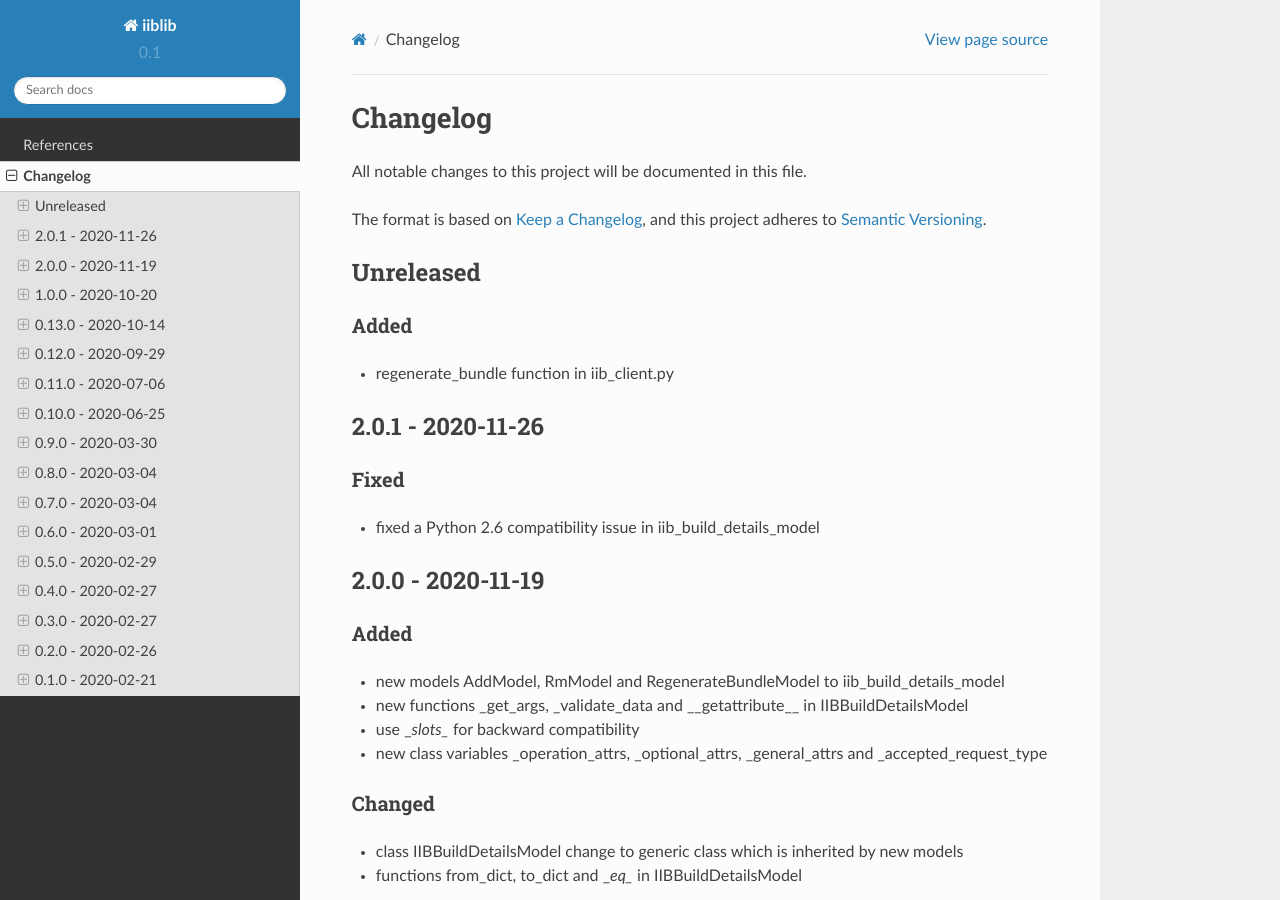
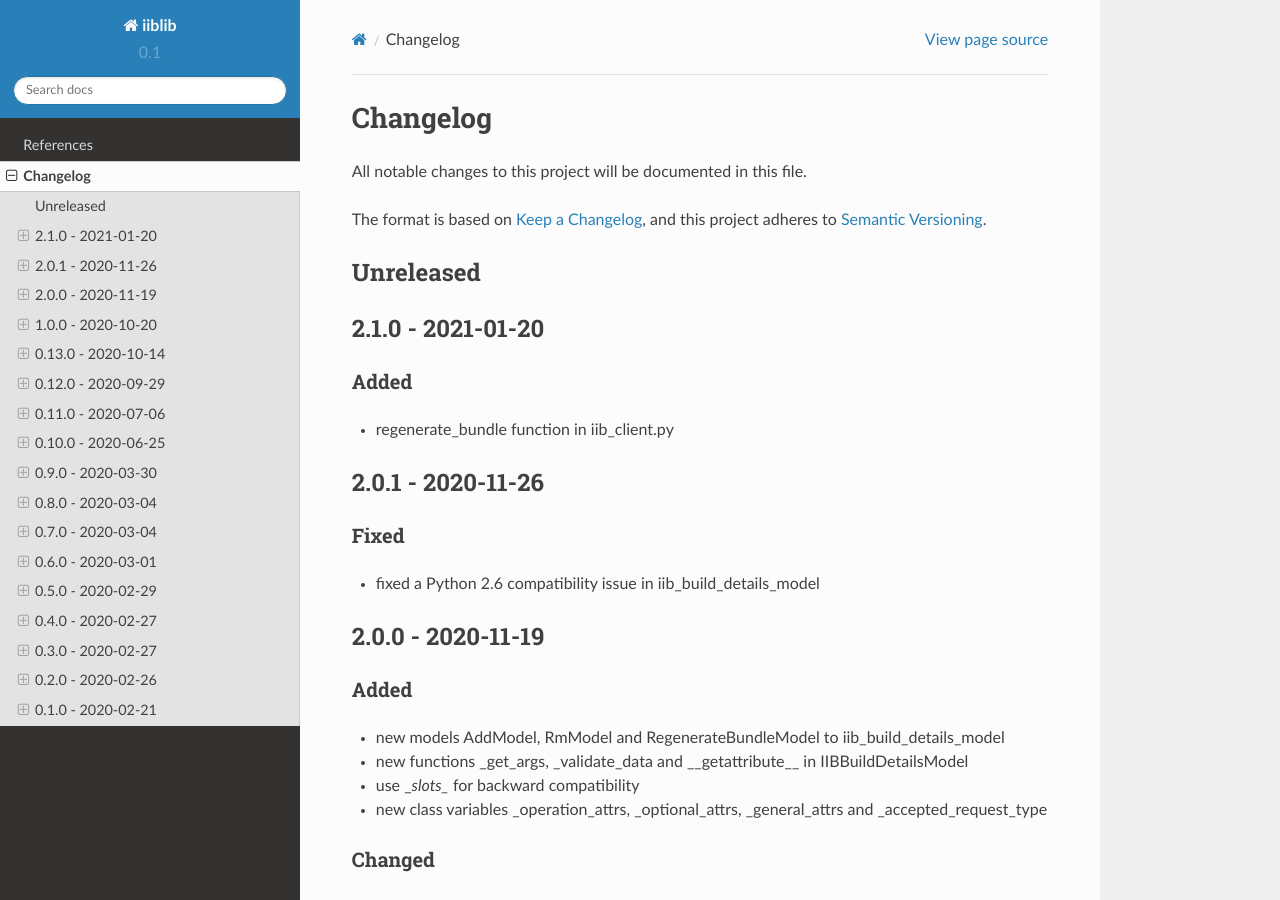
Before and after one commit to release-engineering/iiblib, a Sphinx documentation site: the page built from docs/source/CHANGELOG.md, in a window 1280 px wide and 900 px high. Built offline with Sphinx 7.4.7 and the Read the Docs theme 2.0.0, drawn with Linux system fonts in a browser that asks for light colours.

Commit message:
Release v2.1.0

```diff
--- a/docs/source/CHANGELOG.md
+++ b/docs/source/CHANGELOG.md
@@ -6,6 +6,9 @@ The format is based on [Keep a Changelog](https://keepachangelog.com/en/1.0.0/),
 and this project adheres to [Semantic Versioning](https://semver.org/spec/v2.0.0.html).
 
 ## Unreleased
+
+## 2.1.0 - 2021-01-20
+
 ### Added
  - regenerate_bundle function in iib_client.py
 
```
